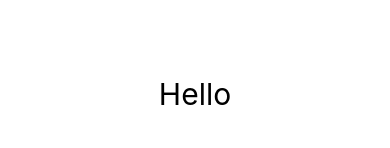
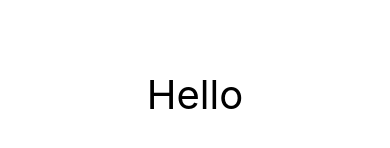
Before and after one commit to anniechakraborty/ShoppingList, a React Native app: screen / in a window 390 px wide. Shown: the part 328-476 px from the top of the page. Built offline with nearby package versions, Linux system fonts and the light colour scheme.

Commit message:
created stylesheet to replace inline styles

```diff
--- a/App.js
+++ b/App.js
@@ -1,21 +1,27 @@
 import React from "react";
 import {
   View,
-  Text
+  Text,
+  StyleSheet
 } from 'react-native';
 
 const App = () => {
   return (
-    <View style={{
-      flex: 1,
-      justifyContent: 'center',
-      alignItems: 'center'
-    }}>
-      <Text style={{
-        fontSize: 30
-      }}>Hello</Text>
+    <View style={styles.container}>
+      <Text style={styles.text}>Hello</Text>
     </View>
   );
 }
 
+const styles = StyleSheet.create({
+  container : {
+    flex: 1,
+    justifyContent: 'center',
+    alignItems: 'center'
+  },
+  text : {
+    fontSize: 40
+  }
+});
+
 export default App;
```
